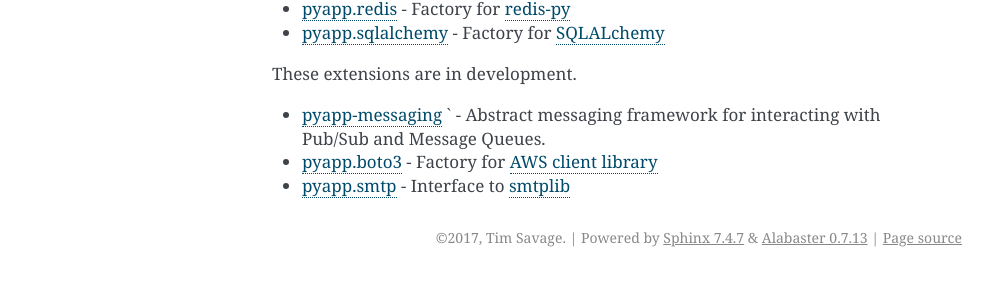
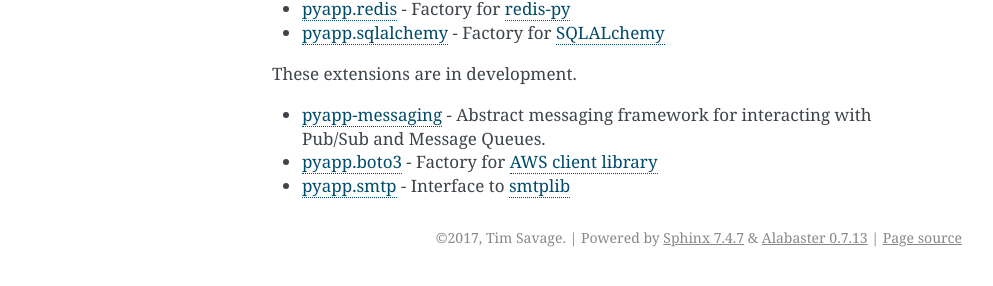
Before and after one commit to pyapp-org/pyapp, a Sphinx documentation site: the page built from docs/extensions.rst, in a window 1280 px wide. Shown: the part 330-616 px from the top of the page, without its empty margins (148-1141 px from the left). Built offline with Sphinx 7.4.7, drawn with Linux system fonts in a browser that asks for light colours; the version number is read from the project's files by our own code.

Commit message:
Removed extra `

```diff
--- a/docs/extensions.rst
+++ b/docs/extensions.rst
@@ -23,7 +23,7 @@ These are extensions supplied by `pyApp`.
 
 These extensions are in development.
 
-- `pyapp-messaging <https://github.com/pyapp-org/pyapp-messaging>`_ ` -
+- `pyapp-messaging <https://github.com/pyapp-org/pyapp-messaging>`_ -
   Abstract messaging framework for interacting with Pub/Sub and Message Queues.
 
 - `pyapp.boto3 <https://github.com/pyapp-org/pyapp.boto3>`_ -
```
